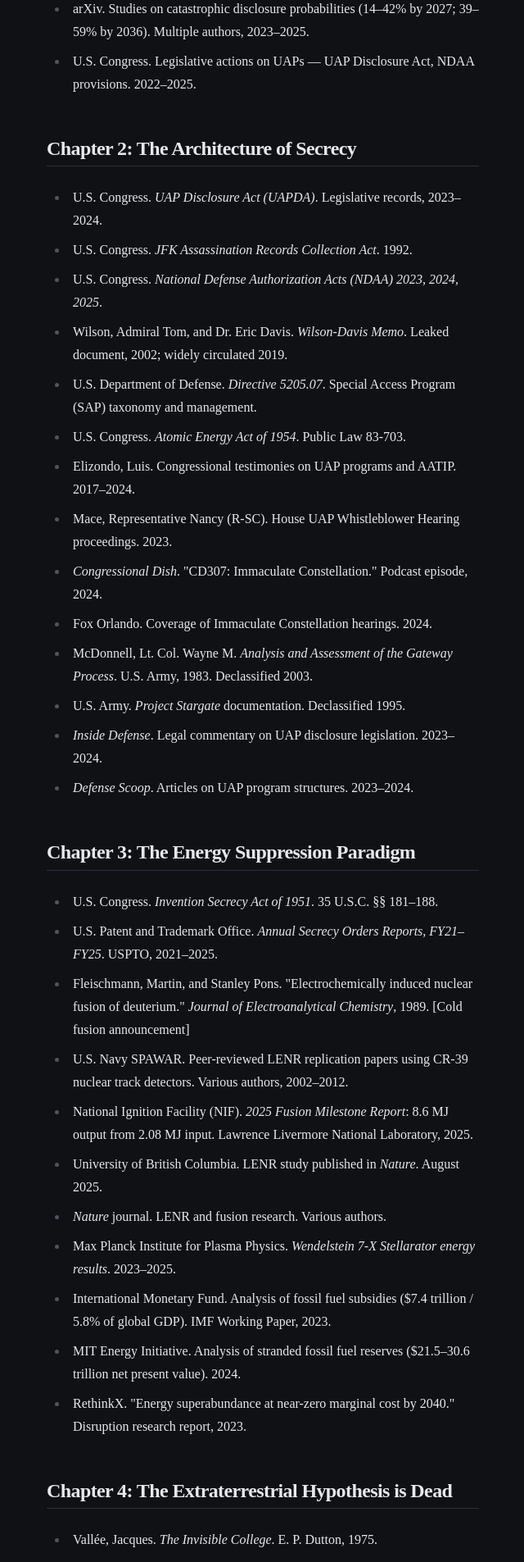
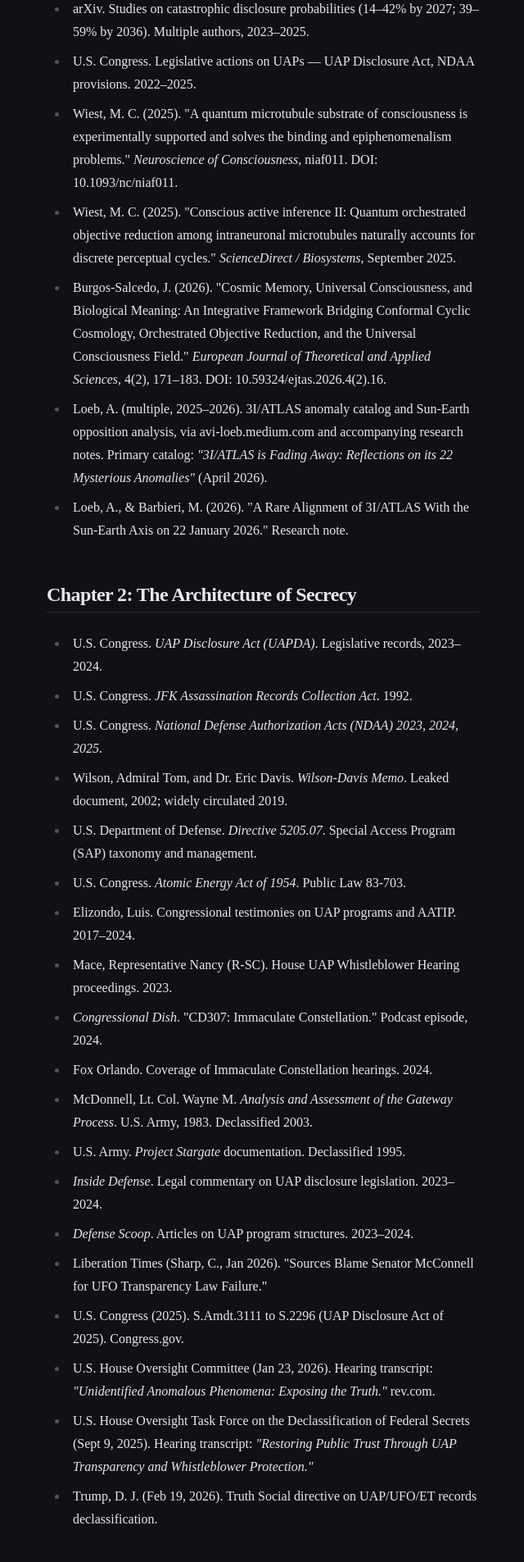
Before and after one commit to GooseyPrime/thenewontology, a Next.js app: page /the-next-human-ontology/bibliography in a window 1280 px wide. Shown: the part 1080-2985 px from the top of the page at 82% size, without its empty margins (319-959 px from the left). Built offline with nearby package versions, Linux system fonts and the light colour scheme; no server answers.

Commit message:
feat(p8): bibliographies - add 2025-2026 citations to all three volume bibliographies
Co-authored-by: GooseyPrime <brandon@intellmeai.com>

```diff
--- a/app/the-bigger-world/bibliography/page.tsx
+++ b/app/the-bigger-world/bibliography/page.tsx
@@ -53,6 +53,7 @@ export default function BibliographyPage() {
               <li>Adaptation of Kübler-Ross stages for ontological shock.</li>
               <li>Neuroscientific studies on the effects of meditation on brain structure.</li>
               <li>Reality calibration exercises inspired by UAP investigators.</li>
+              <li>U.S. Department of War (May 8, 2026). PURSUE portal. war.gov/UFO. <em>(Accessible to anyone with a browser.)</em></li>
             </ul>
           </section>
 
@@ -76,6 +77,8 @@ export default function BibliographyPage() {
               <li>Declassified videos and congressional reports documenting sightings with unusual flight characteristics.</li>
               <li>Scientific hypotheses on unidentified phenomena: secret human technology, extraterrestrial visitors, interdimensional entities, natural phenomena, and misidentifications.</li>
               <li>Sky observation journal exercise — practical nighttime observation template.</li>
+              <li><em>The Age of Disclosure</em> (Dan Farah, 2025). Documentary, Amazon Prime Video. <em>(Recommended for readers 14+ given some weight of subject matter.)</em></li>
+              <li>The House of Representatives, Japan (March 24, 2026). Parliamentary UAP Caucus press release on national crisis management reform.</li>
             </ul>
           </section>
 
@@ -132,6 +135,8 @@ export default function BibliographyPage() {
               <li>Elephant emotional lives and tree communication through underground fungal networks.</li>
               <li>Howard Gardner's Theory of Multiple Intelligences: logical, musical, spatial, interpersonal, and intrapersonal intelligence.</li>
               <li>Cultural references: Hopi Ant People; Islamic Jinn; Hindu multidimensional realms; Celtic Tuatha Dé Danann.</li>
+              <li>GEIPAN (CNES, France). geipan.fr. <em>(The French civilian-aerospace UAP investigation office&apos;s public-facing portal.)</em></li>
+              <li>The Sol Foundation (2025). 2025 Symposium, Lake Maggiore.</li>
             </ul>
           </section>
 
--- a/app/the-next-human-ontology/bibliography/page.tsx
+++ b/app/the-next-human-ontology/bibliography/page.tsx
@@ -49,6 +49,11 @@ export default function BibliographyPage() {
               <li><em>State of the World Forum</em> documentation. Various years.</li>
               <li>arXiv. Studies on catastrophic disclosure probabilities (14–42% by 2027; 39–59% by 2036). Multiple authors, 2023–2025.</li>
               <li>U.S. Congress. Legislative actions on UAPs — UAP Disclosure Act, NDAA provisions. 2022–2025.</li>
+              <li>Wiest, M. C. (2025). &quot;A quantum microtubule substrate of consciousness is experimentally supported and solves the binding and epiphenomenalism problems.&quot; <em>Neuroscience of Consciousness</em>, niaf011. DOI: 10.1093/nc/niaf011.</li>
+              <li>Wiest, M. C. (2025). &quot;Conscious active inference II: Quantum orchestrated objective reduction among intraneuronal microtubules naturally accounts for discrete perceptual cycles.&quot; <em>ScienceDirect / Biosystems</em>, September 2025.</li>
+              <li>Burgos-Salcedo, J. (2026). &quot;Cosmic Memory, Universal Consciousness, and Biological Meaning: An Integrative Framework Bridging Conformal Cyclic Cosmology, Orchestrated Objective Reduction, and the Universal Consciousness Field.&quot; <em>European Journal of Theoretical and Applied Sciences</em>, 4(2), 171–183. DOI: 10.59324/ejtas.2026.4(2).16.</li>
+              <li>Loeb, A. (multiple, 2025–2026). 3I/ATLAS anomaly catalog and Sun-Earth opposition analysis, via avi-loeb.medium.com and accompanying research notes. Primary catalog: <em>&quot;3I/ATLAS is Fading Away: Reflections on its 22 Mysterious Anomalies&quot;</em> (April 2026).</li>
+              <li>Loeb, A., &amp; Barbieri, M. (2026). &quot;A Rare Alignment of 3I/ATLAS With the Sun-Earth Axis on 22 January 2026.&quot; Research note.</li>
             </ul>
           </section>
 
@@ -69,6 +74,11 @@ export default function BibliographyPage() {
               <li>U.S. Army. <em>Project Stargate</em> documentation. Declassified 1995.</li>
               <li><em>Inside Defense</em>. Legal commentary on UAP disclosure legislation. 2023–2024.</li>
               <li><em>Defense Scoop</em>. Articles on UAP program structures. 2023–2024.</li>
+              <li>Liberation Times (Sharp, C., Jan 2026). &quot;Sources Blame Senator McConnell for UFO Transparency Law Failure.&quot;</li>
+              <li>U.S. Congress (2025). S.Amdt.3111 to S.2296 (UAP Disclosure Act of 2025). Congress.gov.</li>
+              <li>U.S. House Oversight Committee (Jan 23, 2026). Hearing transcript: <em>&quot;Unidentified Anomalous Phenomena: Exposing the Truth.&quot;</em> rev.com.</li>
+              <li>U.S. House Oversight Task Force on the Declassification of Federal Secrets (Sept 9, 2025). Hearing transcript: <em>&quot;Restoring Public Trust Through UAP Transparency and Whistleblower Protection.&quot;</em></li>
+              <li>Trump, D. J. (Feb 19, 2026). Truth Social directive on UAP/UFO/ET records declassification.</li>
             </ul>
           </section>
 
@@ -99,6 +109,8 @@ export default function BibliographyPage() {
               <li>Tipler, F. J. "Extraterrestrial intelligent beings do not exist." <em>Quarterly Journal of the Royal Astronomical Society</em>, 21, 267–281, 1980.</li>
               <li>Malik, Shoaib. "Islamic Theology and Extraterrestrial Life." <em>Theology and Science</em>, 2023.</li>
               <li>FREE Foundation. <em>Survey of 3,256 UAP Experiencers</em>. Foundation for Research into Extraterrestrial and Extraordinary Experiences, 2018.</li>
+              <li>The Sol Foundation (2025). 2025 Symposium proceedings, Lake Maggiore, Italy. thesolfoundation.org.</li>
+              <li>Bescond, P. (2025). &quot;Revisiting the COMETA Report.&quot; Sol Foundation 2025 Symposium.</li>
             </ul>
           </section>
 
@@ -176,6 +188,8 @@ export default function BibliographyPage() {
               <li><em>Anguttara Nikaya</em>. Pali Canon. "Thousands of inhabited worlds." Book of Threes, Sutta 80.</li>
               <li>Malik, Shoaib. "Islam and Astrobiology." <em>Zygon: Journal of Religion and Science</em>, 56(1), 2021.</li>
               <li>Kripal, Jeffrey J. <em>Authors of the Impossible: The Paranormal and the Sacred</em>. University of Chicago Press, 2010.</li>
+              <li>The House of Representatives, Japan (2024–2026). Parliamentary Group for the Study of UAP from a National Security Perspective — press releases.</li>
+              <li>Sprague, R. (March 2026). &quot;Japan Moves Toward Unified UAP Strategy with Landmark Government Proposal.&quot; Medium.</li>
             </ul>
           </section>
 
@@ -193,6 +207,10 @@ export default function BibliographyPage() {
               <li>International Science Council (ISC). <em>The Age of the Polycrisis</em>. ISC, 2023.</li>
               <li>IFI CLAIMS Patent Services. <em>2025 Patent Application Statistics and Global Rankings</em>. 2025.</li>
               <li>Trump Administration. Executive declassification directives and UAP-related executive orders. 2025.</li>
+              <li>U.S. Department of War (May 8, 2026). PURSUE (Presidential Unsealing and Reporting System for UAP Encounters) — Release 01. war.gov/UFO.</li>
+              <li>DefenseScoop (May 14, 2026). &quot;&apos;Data alone is not disclosure&apos;: UAP research community reacts to Trump&apos;s first PURSUE file drop.&quot;</li>
+              <li>Vision Times (May 11, 2026). &quot;Trump Administration Releases First Major Tranche of Declassified UAP Files.&quot;</li>
+              <li>CNN (May 8, 2026). &quot;Pentagon releases initial batch of declassified files detailing UFOs.&quot;</li>
             </ul>
           </section>
 
```
Also changed, not shown: app/the-sovereign-mind/bibliography/page.tsx (+11 -0 lines).
